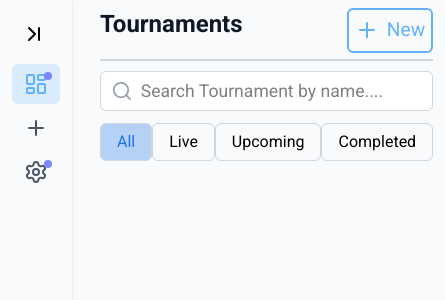
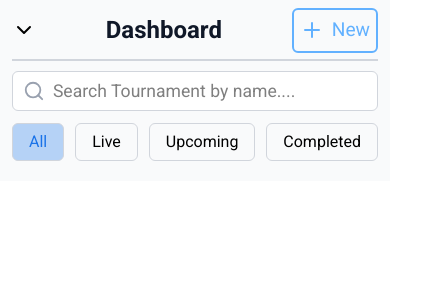
Before and after one commit to reyschwartz19/mobile-game-ranking-system, a React (Vite) app: page /dashboard in a window 390 px wide. Shown: the top 300 px of the page, 445 px wide, since content can reach past the window. Built offline with nearby package versions, Linux system fonts and the light colour scheme; no server answers.

Commit message:
saving state before experiment

```diff
--- /dev/null
+++ b/src/components/dashboardCards.jsx
@@ -0,0 +1,17 @@
+
+
+const DashboardCards = ({select,handleCompleteSelect,smTitle,mdtitle,description,number}) => {
+
+    return (
+        <button
+              className={`border-1 border-gray-300 px-4 py-1.5 rounded-md hover:bg-gray-100
+                   ${select==='completed'?'text-[#1A73E8] bg-[#1A73E8]/30': ''}  flex flex-col md:w-[22%] gap-2 text-center md:h-[180px] justify-center items-center`}
+          onClick={handleCompleteSelect}>
+           <span className="md:hidden">{smTitle}</span>
+           <span className={`hidden md:inline text-xl text-gray-600`}>{mdtitle}</span>
+           <span className="hidden md:inline text-2xl font-bold">{number}</span>
+           <span className={`hidden md:inline ${select==='completed'?'text-white': 'text-gray-500'}`}>{description}</span>
+        </button>
+    )
+}
+export default DashboardCards;
--- /dev/null
+++ b/src/components/dropbar.jsx
@@ -0,0 +1,15 @@
+import { createContext, useState, useContext } from "react";
+import { ChevronDown, ChevronUp } from "lucide-react";
+const DropBarContext = createContext();
+
+export function DropBar({children}){
+    const [open, setOpen] = useState();
+
+    return(
+        <aside className="relative">
+         <nav className="flex flex-col">
+
+         </nav>
+        </aside>
+    );
+}
--- a/src/pages/dashboard.jsx
+++ b/src/pages/dashboard.jsx
@@ -1,11 +1,15 @@
 import { useNavigate } from "react-router-dom";
 import { UserAuth } from "../context/Authcontext";
-import { Menu, Plus, Search, LayoutDashboard, Settings } from "lucide-react";
-import { useState } from "react";
+import { Menu, Plus, Search, LayoutDashboard, Settings,ChevronDown, ChevronUp  } from "lucide-react";
+import { useState, useContext, createContext } from "react";
 import { SideBarItem, SideBar } from "../components/sidebar";
+import { DropBar } from "../components/dropbar";
+import DashboardCards from "../components/dashboardCards";
+
+const DropBarContext = createContext();
 
 const Dashboard = () =>{
-
+    const [open, setOpen] = useState();
     const {session, signOut} = UserAuth();
     const navigate = useNavigate();
     const [select, setSelect] = useState('all');
@@ -35,18 +39,19 @@ const Dashboard = () =>{
  }
  return(
   <section className="w-full  bg-[#F9FAFB] font-roboto flex gap-4">
-    <aside>
+    <aside className="max-sm:hidden">
       <SideBar>
       <SideBarItem icon={<LayoutDashboard />} text="Dashboard" active={true} alert/>
       <SideBarItem icon={<Plus/>} text="New Tournament"/>
       <SideBarItem icon={<Settings />} text="Settings" alert/>
-
-  </SideBar>
+      </SideBar>
     </aside>
     <section className="w-full bg-[#F9FAFB] px-3 py-2">
-       <section className="w-full flex justify-between border-b-2 border-gray-300 pb-1.5">
-
-        <p className="text-2xl font-bold text-gray-900">Tournaments</p>
+       <section className="w-full flex justify-between border-b-2 border-gray-300 pb-1.5 items-center">
+        <button className="sm:hidden" onClick={() => setOpen(curr => !curr)}>
+        {open ? <ChevronUp /> : <ChevronDown />}
+        </button>
+        <p className="text-2xl font-bold text-gray-900">Dashboard</p>
         <button className="flex gap-2 items-center text-[1.2rem] border-2 border-[#62b1ff] p-1.5 rounded-md text-[#62b1ff] hover:bg-[#62b1ff] hover:text-white cursor-pointer">
          <Plus />
          New
@@ -95,7 +100,7 @@ const Dashboard = () =>{
                    ${select==='completed'?'text-[#1A73E8] bg-[#1A73E8]/30': ''}  flex flex-col md:w-[22%] gap-2 text-center md:h-[180px] justify-center items-center`}
           onClick={handleCompleteSelect}>
            <span className="md:hidden">Completed</span>
-           <span className={`hidden md:inline text-xl text-gray-600`}>All tournaments</span>
+           <span className={`hidden md:inline text-xl text-gray-600`}>Completed tournaments</span>
            <span className="hidden md:inline text-2xl font-bold">6</span>
            <span className={`hidden md:inline ${select==='completed'?'text-white': 'text-gray-500'}`}>Finished Tournaments</span>
          </button>
```
